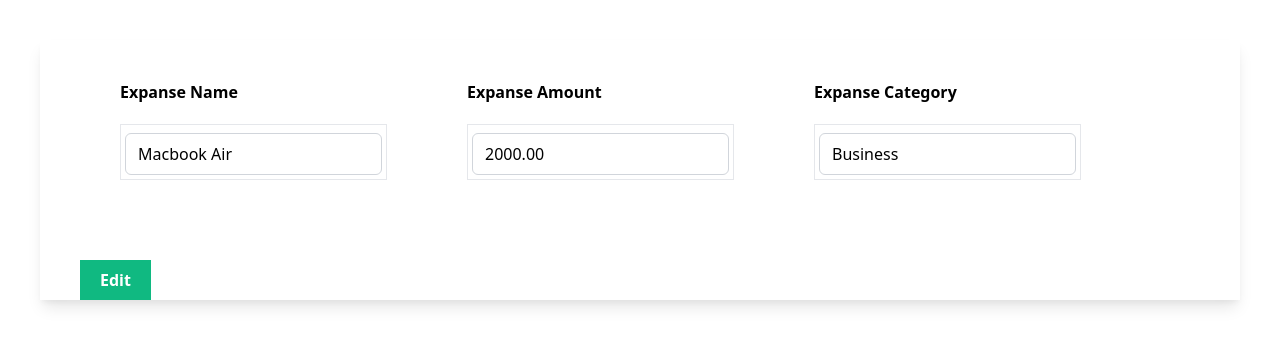
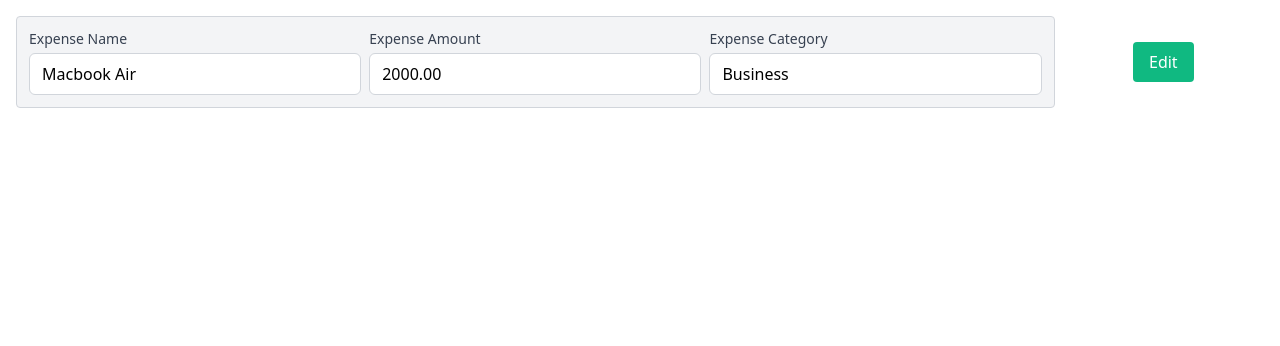
Before and after one commit to Arpit1033/Expense-Tracker-App, a Django app: page /edit/1/ in a window 1280 px wide. Shown: the part 64-410 px from the top of the page. Run offline with Django 5.2, Linux system fonts and the light colour scheme; data comes from the database, SQL or seed files in the repository; both versions use the stored data as it was after the commit; style sheets or scripts are compiled from the project's sources.

Commit message:
Updated design for edit page for editing the expense details

```diff
--- a/expanse_tracker_prj/myapp/templates/myapp/edit.html
+++ b/expanse_tracker_prj/myapp/templates/myapp/edit.html
@@ -1,38 +1,23 @@
 {% extends "myapp/base.html" %}
 {% block body %}
-    <form method="post" class="shadow-lg m-10">
-        {% csrf_token %}
-        <div class="px-10 py-10 flex">
-            <div class="mx-10">
-                <div class="mb-5">
-                    <label class="font-semibold">Expanse Name</label>
-                </div>
-                <div class="border p-1">
-                    {{ expanse_form.name }}
-                </div>
+    <div class="m-4 grid gap-2 sm:grid-cols-12">
+        <form id="edit_form" class="sm:col-span-10 p-3 border border-gray-300 bg-gray-100 rounded flex flex-col sm:flex-row flex-wrap gap-2" method="post">
+            {% csrf_token %}
+            <div class="w-full sm:w-auto flex-auto">
+                <label for="expense" class="block text-sm font-medium text-gray-700">Expense Name</label>
+                {{ expanse_form.name }}
             </div>
-
-            <div class="mx-10">
-                <div class="mb-5">
-                    <label class="font-semibold">Expanse Amount</label>
-                </div>
-                <div class="border p-1">
-                    {{ expanse_form.amount }}
-                </div>
+            <div class="w-full sm:w-auto flex-auto">
+                <label for="amount" class="block text-sm font-medium text-gray-700">Expense Amount</label>
+                {{ expanse_form.amount }}
             </div>
-
-            <div class="mx-10">
-                <div class="mb-5">
-                    <label class="font-semibold">Expanse Category</label>
-                </div>
-                <div class="border p-1">
-                    {{ expanse_form.category }}
-                </div>
+            <div class="w-full sm:w-auto flex-auto">
+                <label for="category" class="block text-sm font-medium text-gray-700">Expense Category</label>
+                {{ expanse_form.category }}
             </div>
+        </form>
+        <div class="sm:col-span-2 rounded flex items-center justify-center">
+            <button type="submit" form="edit_form" class="bg-green-500 text-white py-2 px-4 rounded">Edit</button>
         </div>
-
-        <div class="mx-10 mt-10">
-            <button class="bg-green-500 px-5 py-2 text-white font-bold" type="submit">Edit</button>
-        </div>
-    </form>
+      </div>
 {% endblock body %}
```
Also changed, not shown: expanse_tracker_prj/db.sqlite3.
